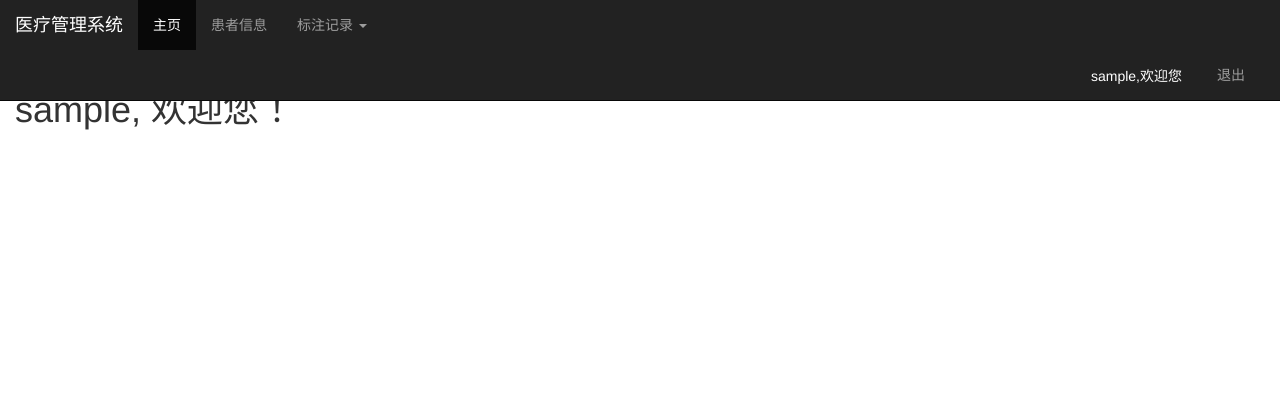
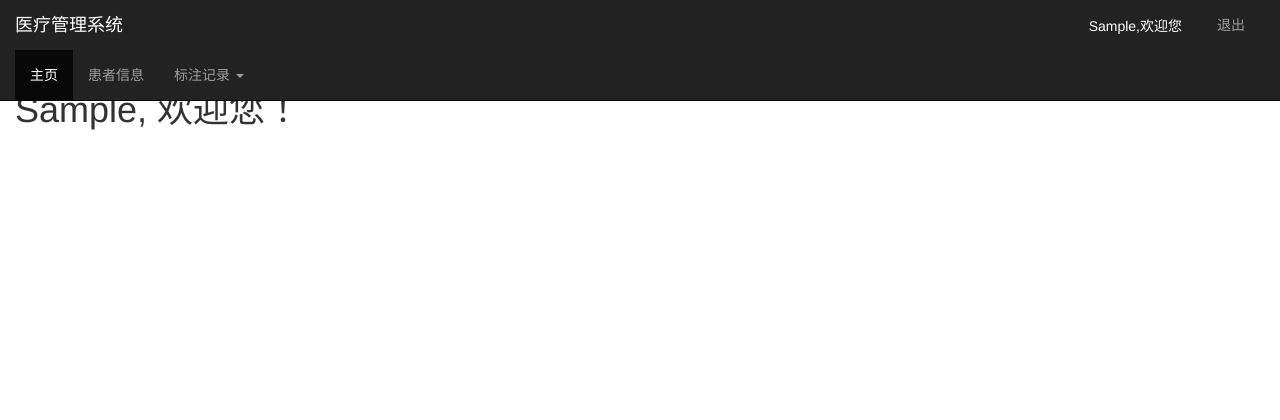
Before and after one commit to Jimmy-312/Database_Homework, a Django app: page /main/ in a window 1280 px wide. Shown: the top 420 px of the page. Run offline with Django 3.2, Linux system fonts and the light colour scheme; the visitor is signed in with stand-in values (Sample User, id 1); some libraries are stand-ins or nearby versions.

Commit message:
perfect user module

```diff
--- a/query/templates/query/detail.html
+++ b/query/templates/query/detail.html
@@ -8,7 +8,7 @@
 </head>
 <body style="padding-top: 70px;padding-bottom: 70px">
 <nav class="navbar navbar-inverse navbar-fixed-top ">
-    <div class="container navbar-left">
+    <div class="container navbar-left" style="width: 30%;">
         <div class="navbar-header">
             <a class="navbar-brand" href="/main/">医疗管理系统</a>
             <!--<p class="navbar-text">患者信息查询</p>-->
@@ -27,10 +27,10 @@
             </ul>
         </div>
     </div>
-    <div class="container navbar-right" style="width: 30%;margin-right: 20px;">
+    <div class="container navbar-right" style="width: 20%;margin-right: 20px;">
         <div class="collapse navbar-collapse">
             <ul class="nav navbar-nav navbar-right">
-                <li style="margin-right: 20px;"><p class="lip">{{user}},欢迎您</p></li>
+                <li style="margin-right: 20px;"><p class="lip">{{request.user.first_name}},欢迎您</p></li>
                 <li><a href="/logout/">退出</a></li>
             </ul>
         </div>
--- a/query/templates/query/index.html
+++ b/query/templates/query/index.html
@@ -7,7 +7,7 @@
 </head>
 <body style="padding-top: 70px;padding-bottom: 70px">
 <nav class="navbar navbar-inverse navbar-fixed-top ">
-    <div class="container navbar-left">
+    <div class="container navbar-left" style="width: 30%;">
         <div class="navbar-header">
             <a class="navbar-brand" href="">医疗管理系统</a>
         </div>
--- a/query/templates/query/main.html
+++ b/query/templates/query/main.html
@@ -8,7 +8,7 @@
 </head>
 <body style="padding-top: 70px;padding-bottom: 70px">
 <nav class="navbar navbar-inverse navbar-fixed-top ">
-    <div class="container navbar-left">
+    <div class="container navbar-left" style="width: 30%;">
         <div class="navbar-header">
             <a class="navbar-brand" href="/main/">医疗管理系统</a>
             <!--<p class="navbar-text">患者信息查询</p>-->
@@ -27,10 +27,10 @@
             </ul>
         </div>
     </div>
-    <div class="container navbar-right" style="width: 30%;margin-right: 20px;">
+    <div class="container navbar-right" style="width: 20%;margin-right: 20px;">
         <div class="collapse navbar-collapse">
             <ul class="nav navbar-nav navbar-right">
-                <li style="margin-right: 20px;"><p class="lip">{{user}},欢迎您</p></li>
+                <li style="margin-right: 20px;"><p class="lip">{{request.user.first_name}},欢迎您</p></li>
                 <li><a href="/logout/">退出</a></li>
             </ul>
         </div>
@@ -64,7 +64,7 @@
 
 
 <div class="container-fluid">
-<h1>{{ user }}, 欢迎您！</h1>
+<h1>{{ request.user.first_name }}, 欢迎您！</h1>
 </div>
 
 
--- a/query/templates/query/query_patient.html
+++ b/query/templates/query/query_patient.html
@@ -10,7 +10,7 @@
     <script type="text/javascript" src="/static/plugins/bootstrap-3.4.1-dist/js/jquery-3.6.0.min.js"></script>
     <script type="text/javascript" src="/static/plugins/bootstrap-3.4.1-dist/js/bootstrap.js"></script>
 <nav class="navbar navbar-inverse navbar-fixed-top ">
-    <div class="container navbar-left">
+    <div class="container navbar-left" style="width: 30%;">
         <div class="navbar-header">
             <a class="navbar-brand" href="/main/">医疗管理系统</a>
             <!--<p class="navbar-text">患者信息查询</p>-->
@@ -29,10 +29,10 @@
             </ul>
         </div>
     </div>
-    <div class="container navbar-right" style="width: 30%;margin-right: 20px;">
+    <div class="container navbar-right" style="width: 20%;margin-right: 20px;">
         <div class="collapse navbar-collapse">
             <ul class="nav navbar-nav navbar-right">
-                <li style="margin-right: 20px;"><p class="lip">{{user}},欢迎您</p></li>
+                <li style="margin-right: 20px;"><p class="lip">{{request.user.first_name}},欢迎您</p></li>
                 <li><a href="/logout/">退出</a></li>
             </ul>
         </div>
--- a/query/views.py
+++ b/query/views.py
@@ -10,10 +10,10 @@ from django.contrib.auth.decorators import login_required
 
 # Create your views here.
 def index(request):
+    next = request.GET.get('next', '/')
     if request.method=='POST':
         obj = request.POST
         st = obj.get("st")
-        next = request.GET.get('next', '/')
         if st=='l':
             user = obj.get("user")
             if user==None:
@@ -45,11 +45,13 @@ def index(request):
                 return render(request,'query/index.html',{"obj":obj,"error":"医院未涵盖，请重试！","st":"r"})
             else:
                 models.User.objects.create(userid=user,age=age,departmentid=dep,username=name,gender=sex,hospitalid=hosid[0].instituteid)
-                User.objects.create_user(username=user, password=pwd)
+                User.objects.create_user(username=user, password=pwd,first_name=name)
                 return render(request,'query/index.html',{"tip":"注册成功,请登录!","st":"l"})
     else:
         if request.user.is_authenticated:
             return HttpResponseRedirect("/main/")
+        if next != '/':
+            return render(request,'query/index.html',{"st":"l","error":"请先登录！"})
         return render(request,'query/index.html',{"st":"l"})
 
 def logout_d(request):
@@ -58,8 +60,10 @@ def logout_d(request):
 
 @login_required
 def mainpage(request):
-    userid = request.user
-    return render(request,'query/main.html',{"user":userid})
+    #userid = request.user
+    #user = userid.first_name
+    #print(type(userid),user)
+    return render(request,'query/main.html')
 
 @login_required
 def query_patient(request):
```
